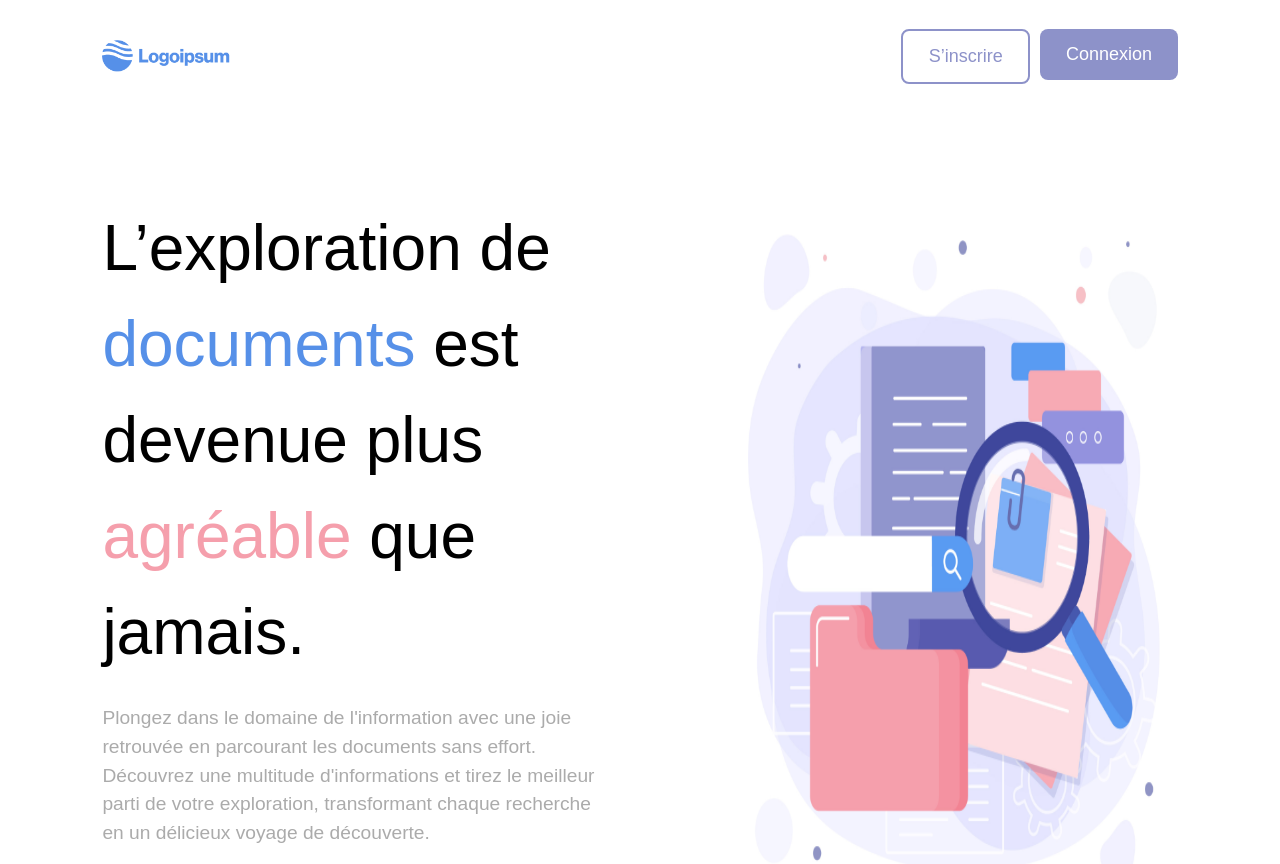
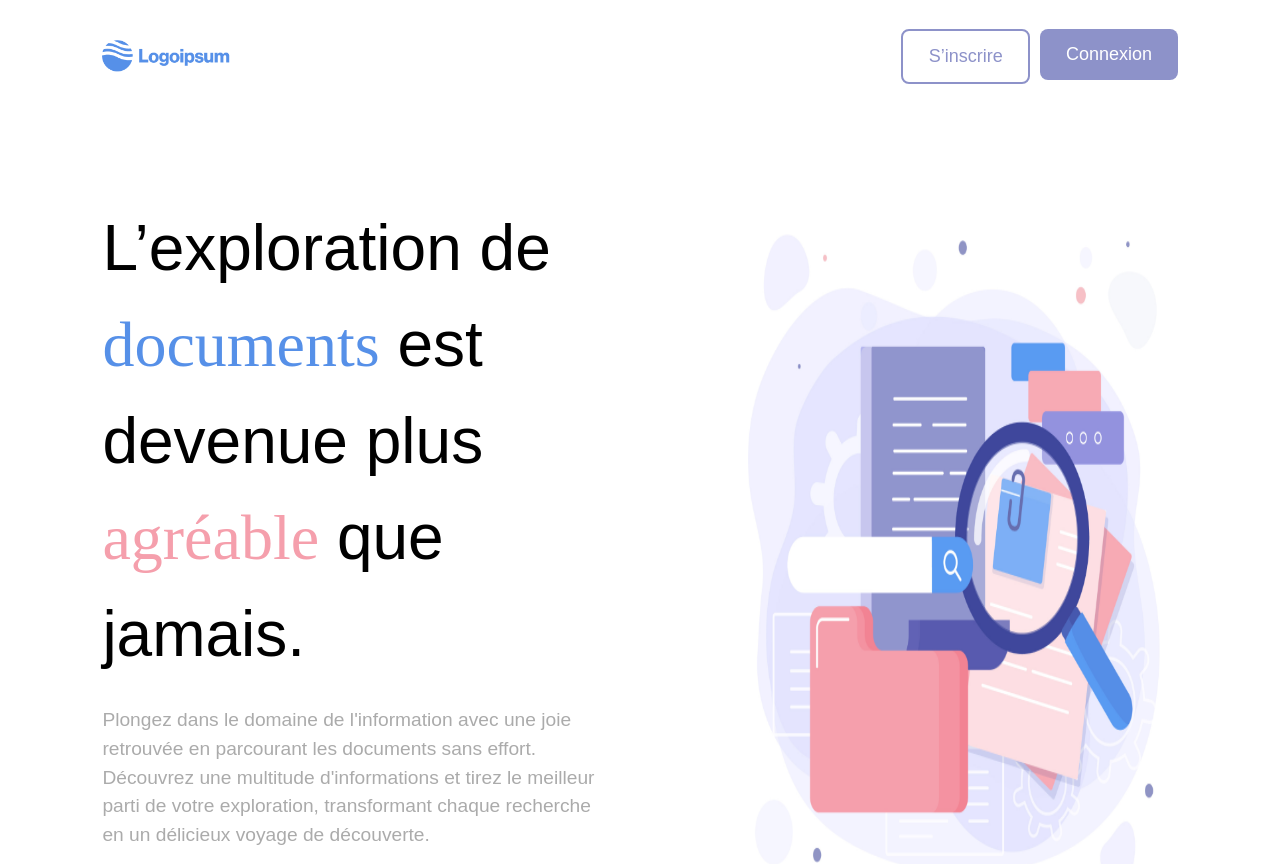
Before and after one commit to CS-ISE-Project/front-end, a React (Create React App) app: page / in a window 1280 px wide. Shown: the top 864 px of the page. Built offline with nearby package versions, Linux system fonts and the light colour scheme.

Commit message:
Update index.css

```diff
--- a/src/index.css
+++ b/src/index.css
@@ -4,3 +4,8 @@
 
 @import url('https://fonts.cdnfonts.com/css/gilroy-bold');
 @import url('https://fonts.cdnfonts.com/css/alchadera');
+
+
+*{
+    font-family: "Gilroy-Regular", "sans-serif";
+}
```
